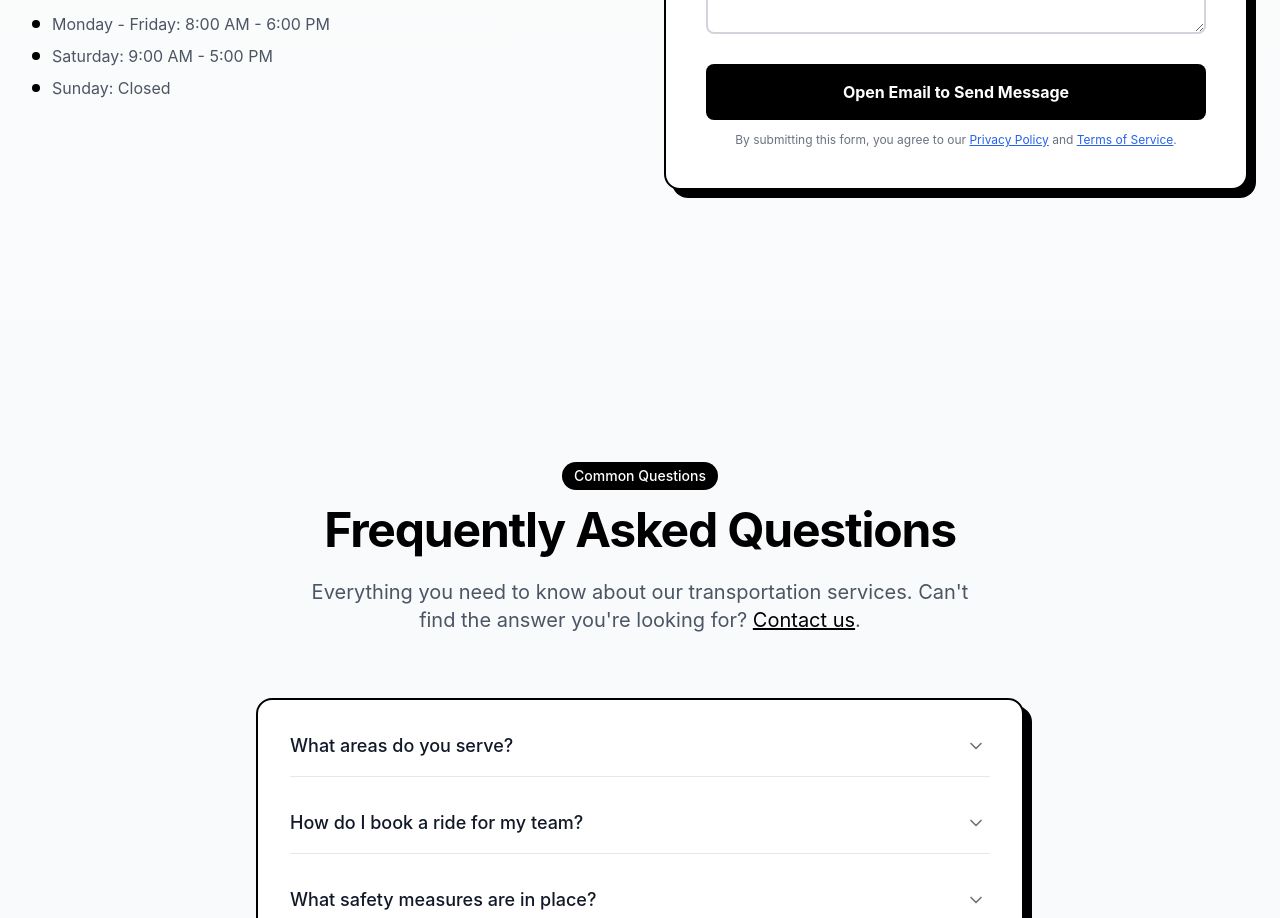
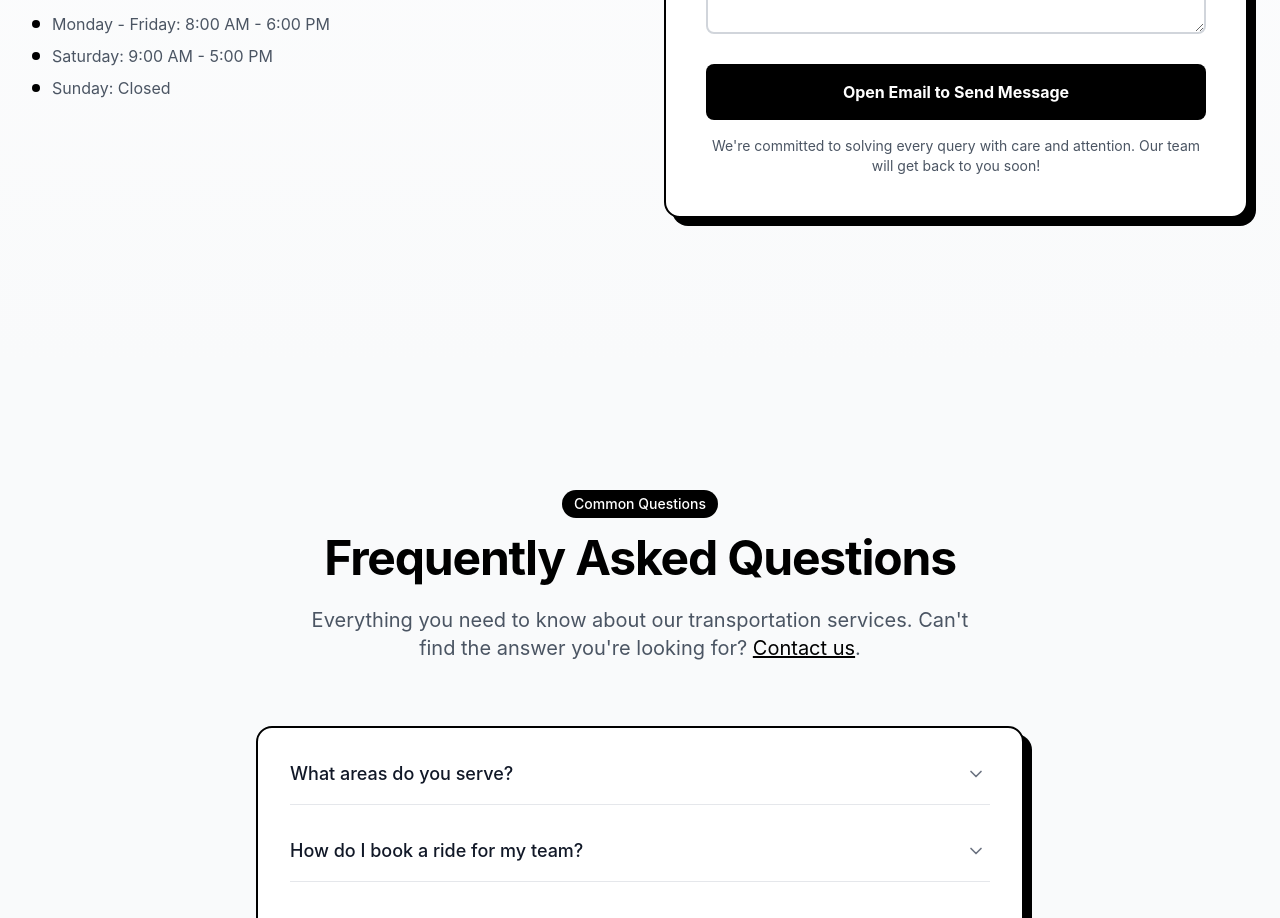
Before and after one commit to Punit-Dethe/triply, a React (Vite) app: page /contact in a window 1280 px wide. Shown: the part 820-1738 px from the top of the page. Built offline with nearby package versions, Linux system fonts and the light colour scheme.

Commit message:
Update Contact.jsx

```diff
--- a/src/pages/Contact.jsx
+++ b/src/pages/Contact.jsx
@@ -173,6 +173,7 @@ const Contact = () => {
             </motion.div>
 
             <motion.div
+              id="contact-form"
               className="bg-white p-8 sm:p-10 rounded-2xl border-2 border-black shadow-[8px_8px_0px_#000000]"
               initial={{ opacity: 0, y: 20 }}
               animate={{ opacity: 1, y: 0 }}
@@ -261,10 +262,8 @@ const Contact = () => {
                   >
                     Open Email to Send Message
                   </button>
-                  <p className="text-xs text-gray-500 mt-3 text-center">
-                    By submitting this form, you agree to our{' '}
-                    <a href="/privacy" className="underline hover:text-black">Privacy Policy</a> and{' '}
-                    <a href="/terms" className="underline hover:text-black">Terms of Service</a>.
+                  <p className="text-sm text-gray-600 mt-4 text-center">
+                    We're committed to solving every query with care and attention. Our team will get back to you soon!
                   </p>
                 </div>
               </form>
@@ -285,7 +284,16 @@ const Contact = () => {
             </h2>
             <p className="text-xl text-gray-600 max-w-2xl mx-auto">
               Everything you need to know about our transportation services. Can't find the answer you're looking for?{' '}
-              <a href="mailto:support@triply.com" className="text-black underline hover:no-underline">Contact us</a>.
+              <a
+                href="#contact-form"
+                className="text-black underline hover:no-underline hover:text-gray-800 transition-colors cursor-pointer"
+                onClick={(e) => {
+                  e.preventDefault();
+                  document.getElementById('contact-form')?.scrollIntoView({ behavior: 'smooth' });
+                }}
+              >
+                Contact us
+              </a>.
             </p>
           </div>
 
```
